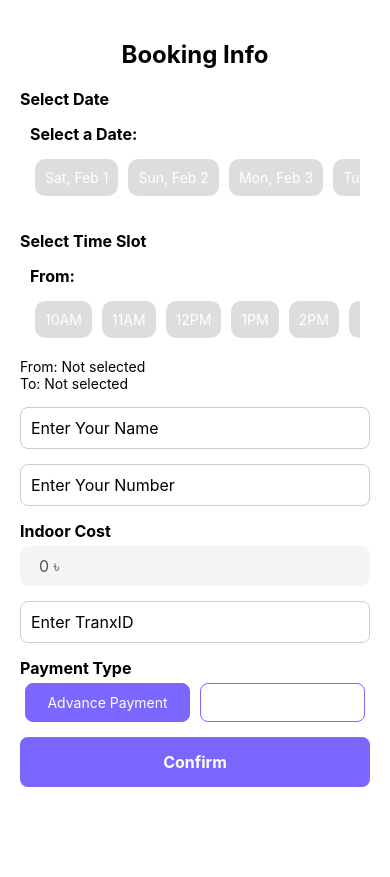
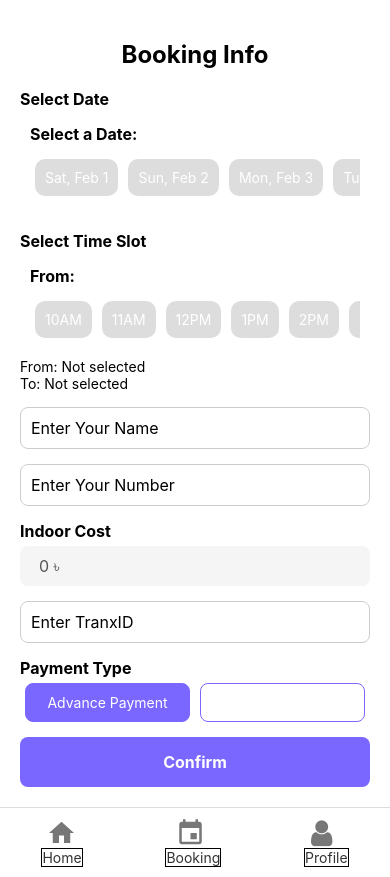
Before and after one commit to EmadAA/IndoorXYZ_2, a React Native app: screen /Confirm in a window 390 px wide. Before the commit the page ends 844 px from the top, so only its background shows below. Built offline with nearby package versions, Linux system fonts and the light colour scheme.

Commit message:
TimeDate handle successfully, need to update  the booking slot availability for different users

```diff
--- a/components/Booking.jsx
+++ b/components/Booking.jsx
@@ -12,6 +12,7 @@ import {
   View
 } from 'react-native';
 import { db } from '../Config/Firebase';
+import BottomNavbar from './BottomNavbar';
 
 const Booking = () => {
   const navigation = useNavigation();
@@ -170,6 +171,7 @@ const Booking = () => {
           <Text style={styles.bookNowButtonText}>Book Now</Text>
         </TouchableOpacity>
       </View>
+      <BottomNavbar />
     </View>
   );
 };
--- a/components/BookingList.jsx
+++ b/components/BookingList.jsx
@@ -17,7 +17,6 @@ const BookingList = () => {
       return;
     }
 
-    // Changed collection from 'bookings' to 'indoorBookings'
     const bookingsRef = collection(db, 'indoorBookings');
     const userBookingsQuery = query(bookingsRef, where('userId', '==', userId));
 
@@ -26,7 +25,7 @@ const BookingList = () => {
         ...doc.data(),
         id: doc.id,
       }));
-      console.log('Fetched bookings:', userBookings); // Debug log
+      console.log('Fetched bookings:', userBookings);
       setBookings(userBookings);
     }, (error) => {
       console.error("Error fetching bookings:", error);
@@ -61,11 +60,20 @@ const BookingList = () => {
                   <Text style={styles.indoorName}>{booking.name}</Text>
                   <Text style={styles.price}>৳{booking.cost}</Text>
                 </View>
+
+                {/* Time Slot and Date section */}
                 <View style={styles.timeSlotContainer}>
-                  <Text style={styles.timeSlot}>
-                    {booking.fromTime} - {booking.toTime}
-                  </Text>
+                  <View style={styles.dateTimeContainer}>
+                    <Text style={styles.timeSlot}>
+                      {booking.fromTime} - {booking.toTime}
+                    </Text>
+                    <Text style={styles.date}>
+                      {booking.date}
+                    </Text>
+                  </View>
                 </View>
+                {/* Time Slot and Date section End here*/}
+
                 <View style={styles.paymentInfo}>
                   <Text style={styles.paymentType}>{booking.paymentType}</Text>
                 </View>
@@ -160,7 +168,16 @@ const styles = StyleSheet.create({
   timeSlotContainer: {
     marginBottom: 8,
   },
+  dateTimeContainer: {
+    flexDirection: 'row',
+    justifyContent: 'space-between',
+    alignItems: 'center'
+  },
   timeSlot: {
+    fontSize: 14,
+    color: '#666',
+  },
+  date: {
     fontSize: 14,
     color: '#666',
   },
--- a/components/BottomNavbar.jsx
+++ b/components/BottomNavbar.jsx
@@ -59,7 +59,7 @@ const BottomNavbar = ({ activeTab, setActiveTab }) => {
 
 const styles = StyleSheet.create({
   bottomNavigation: {
-      marginTop: 25,
+      // marginTop: 3,
       flexDirection: 'row',
       justifyContent: 'space-around',
       paddingVertical: 10,
--- a/components/Confirm.jsx
+++ b/components/Confirm.jsx
@@ -14,6 +14,7 @@ import {
   View
 } from 'react-native';
 import { db } from '../Config/Firebase';
+import BottomNavbar from './BottomNavbar';
 import DatePicker from './DatePicker';
 import TimePicker from './TimePicker';
 
@@ -241,6 +242,7 @@ const Confirm = () => {
           <Text style={styles.confirmButtonText}>Confirm</Text>
         </TouchableOpacity>
       </ScrollView>
+        <BottomNavbar />
     </KeyboardAvoidingView>
   );
 };
```
